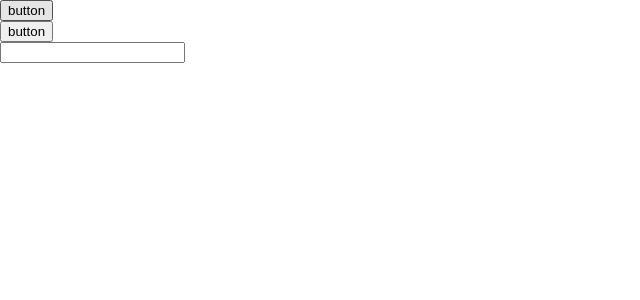
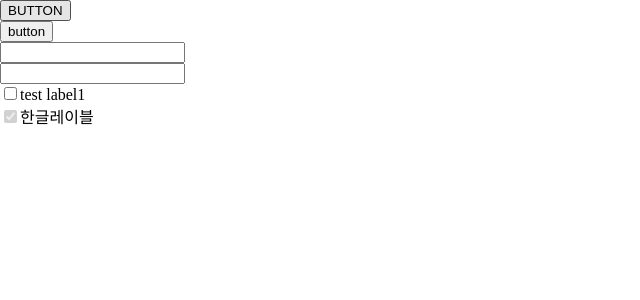
Before and after one commit to illdangag/oauth-server, a Next.js app in the folder frontend/: page /sample in a window 1280 px wide. Shown: the top 300 px of the page, without its empty margins (0-640 px from the left). Built offline with nearby package versions, Linux system fonts and the light colour scheme.

Commit message:
input 추가

```diff
--- /dev/null
+++ b/frontend/components/Checkbox/index.tsx
@@ -0,0 +1,38 @@
+import React, { FunctionComponent, ChangeEventHandler, } from 'react'
+import styles from './styles.scss'
+
+type Props = {
+  label: string,
+  id: string,
+  disabled?: boolean
+  checked?: boolean
+  onChnage?: ChangeEventHandler,
+}
+
+const Checkbox: FunctionComponent<Props> = ({
+  label = '',
+  id,
+  disabled = false,
+  checked,
+  onChnage = () => {
+    // emply block
+  },
+}) => {
+  return (
+    <>
+      <input
+          type='checkbox'
+          id={id}
+          className={styles.checkbox}
+          disabled={disabled}
+          checked={checked}
+          onChange={onChnage}
+      />
+      <label htmlFor={id}>
+      {label}
+      </label>
+    </>
+  )
+}
+
+export default Checkbox
--- a/frontend/components/Icon/UserAuthIcon/styles.scss
+++ b/frontend/components/Icon/UserAuthIcon/styles.scss
@@ -4,7 +4,7 @@ $height: 32;
 $small-width: 18;
 $small-height: 18;
 
-$color: #DEE2E6;
+$color: #ADB5BD;
 
 @function svgIcon($color, $width, $height) {
   $color: rgba($color, 0.999);
--- a/frontend/components/button/index.tsx
+++ b/frontend/components/button/index.tsx
@@ -1,9 +1,10 @@
-import React, { FunctionComponent, MouseEvent, MouseEventHandler, } from 'react'
+import React, { FunctionComponent, MouseEventHandler, } from 'react'
 import styles from './styles.scss'
 import cx from 'classnames/bind'
 
 type Props = {
   disabled?: boolean,
+  size?: string,
   fullWidth?: boolean,
   onClick?: MouseEventHandler,
 }
@@ -11,14 +12,15 @@ type Props = {
 const Button: FunctionComponent<Props> = ({
   children,
   disabled = false,
+  size = null,
   fullWidth = false,
-  onClick = (event: MouseEvent) => {
-    event.preventDefault()
+  onClick = () => {
+    // emply block
   },
 }) => {
   return (
     <button
-      className={cx(styles.button, { [styles.fullWidth]: fullWidth, })}
+      className={cx(styles.button, { [styles.fullWidth]: fullWidth, [styles.large]: size === 'large', })}
       disabled={disabled}
       onClick={onClick}>
         {children}
--- a/frontend/components/button/styles.scss
+++ b/frontend/components/button/styles.scss
@@ -10,11 +10,11 @@ $text-color: #F1F3F5;
   background-color: $color;
   color: $text-color;
 
-  height: 30px;
+  height: 36px;
 
-  margin: 0;
+  margin: 0px;
   border: none;
-  padding: 4;
+  padding: 0px 8px;
 
   text-align: center;
 
@@ -23,8 +23,8 @@ $text-color: #F1F3F5;
   font-family: Roboto;
   font-style: normal;
   font-weight: normal;
-  font-size: 12px;
-  line-height: 14px;
+  font-size: 14px;
+  line-height: 36px;
 
   transition: .1s ease-in-out;
 
@@ -45,6 +45,12 @@ $text-color: #F1F3F5;
     cursor: default;
   }
 
+  &.large {
+    height: 54px;
+    font-size: 18px;
+    line-height: 54px;
+  }
+
   &.fullWidth {
     width: 100%;
   }
--- a/frontend/components/input/index.tsx
+++ b/frontend/components/input/index.tsx
@@ -1,28 +1,61 @@
-import React, { FunctionComponent, } from 'react'
+import React, { Component, ReactNode, ChangeEvent, ChangeEventHandler, KeyboardEvent, KeyboardEventHandler, } from 'react'
 import styles from './styles.scss'
 import cx from 'classnames/bind'
 
-type Props = {
+interface Props {
   disabled?: boolean,
   fullWidth?: boolean,
-  icon?: React.ReactNode,
+  icon?: ReactNode,
+  onChange?: ChangeEventHandler,
+  onKeyup?: KeyboardEventHandler,
 }
 
-const Input: FunctionComponent<Props> = ({
-  disabled = false,
-  fullWidth = false,
-  icon = null,
-}) => {
+interface State {
+
+}
+
+class Input extends Component<Props, State> {
+  private textInput: HTMLInputElement | null
+
+  constructor(props: Props) {
+    super(props)
+    this.textInput = null
+  }
+
+  onClickIcon = () => {
+    if (this.textInput) {
+      this.textInput.focus()
+    }
+  }
+
+  onChangeInput = (event: ChangeEvent<HTMLInputElement>) => {
+    if (this.props.onChange !== undefined) {
+      this.props.onChange(event)
+    }
+  }
+
+  onKeyupInput = (event: KeyboardEvent<HTMLInputElement>) => {
+    if (this.props.onKeyup !== undefined) {
+      this.props.onKeyup(event)
+    }
+  }
+
+  render() {
     return (
       <>
-      <span className={cx({ [styles.icon]: icon !== null, })}>
-        {icon}
+        <span className={cx({ [styles.icon]: this.props.icon !== undefined, })} onClick={this.onClickIcon}>
+          {this.props.icon}
         </span>
-      <input className={cx(styles.input, { [styles.fullWidth]: fullWidth, [styles.leftIcon]: icon !== null, })}
-          disabled={disabled}>
+        <input className={cx(styles.input, { [styles.fullWidth]: this.props.fullWidth, [styles.leftIcon]: this.props.icon !== undefined, })}
+            disabled={this.props.disabled}
+            ref={(input) => { this.textInput = input }}
+            onChange={this.onChangeInput}
+            onKeyUp={this.onKeyupInput}
+        >
         </input>
       </>
     )
   }
+}
 
 export default Input
--- a/frontend/components/input/styles.scss
+++ b/frontend/components/input/styles.scss
@@ -1,7 +1,7 @@
 .input {
   background-color: #FFFFFF;
   color: #495057;
-  height: 28px;
+  height: 36px;
   margin: 0px;
   border: 1px solid #DEE2E6;
   padding: 0px 5px;
@@ -9,7 +9,7 @@
   font-family: Roboto;
   font-style: normal;
   font-weight: normal;
-  font-size: 12px;
+  font-size: 14px;
   line-height: 14px;
 
   &:focus {
@@ -29,5 +29,5 @@
   position: absolute;
   width: 18px;
   height: 18px;
-  padding: 6px;
+  padding: 9px;
 }
--- a/frontend/pages/sample.tsx
+++ b/frontend/pages/sample.tsx
@@ -1,8 +1,9 @@
-import React, { MouseEvent, } from 'react'
+import React, { MouseEvent, ChangeEvent, KeyboardEvent, } from 'react'
 
 import Button from '../components/Button'
 import Input from '../components/Input'
 import UserAuthIcon from '../components/Icon/UserAuthIcon'
+import Checkbox from '../components/Checkbox'
 
 interface Props {
 
@@ -29,18 +30,42 @@ class SamplePage extends React.Component<Props, State> {
     })
   }
 
+  handleChangeInputValue = (event: ChangeEvent<HTMLInputElement>): void => {
+    console.log(event.target.value)
+  }
+
+  handleKeyup = (event: KeyboardEvent<HTMLInputElement>): void => {
+    console.log(event.key)
+  }
+
+  onChangeCheckbox = (event: ChangeEvent<HTMLInputElement>): void => {
+    console.log(event.target.checked)
+  }
+
   render() {
     return (
       <div>
         <div>
-          <Button fullWidth={false} onClick={this.handleClick}>button</Button>
+          <Button fullWidth={false} onClick={this.handleClick} size='large'>BUTTON</Button>
         </div>
         <div>
           <Button fullWidth={false} disabled={this.state.buttonDisabled}>button</Button>
         </div>
         <div>
-          <Input fullWidth={false} icon={<UserAuthIcon size='small'/>}/>
-          {/* <Input fullWidth={false}/> */}
+          <Input
+              fullWidth={false}
+              icon={<UserAuthIcon size='small'/>}
+              onChange={this.handleChangeInputValue}
+          />
+        </div>
+        <div>
+          <Input fullWidth={false} onKeyup={this.handleKeyup}/>
+        </div>
+        <div>
+          <Checkbox label='test label1' id='checkbox1' onChnage={this.onChangeCheckbox}/>
+        </div>
+        <div>
+          <Checkbox label='한글레이블'id='checkbox2' disabled={true} checked/>
         </div>
       </div>
     )
```
Also changed, not shown: frontend/components/Checkbox/styles.scss (added, +54 -0 lines). Lines whose indentation alone changed are shown as unchanged.
